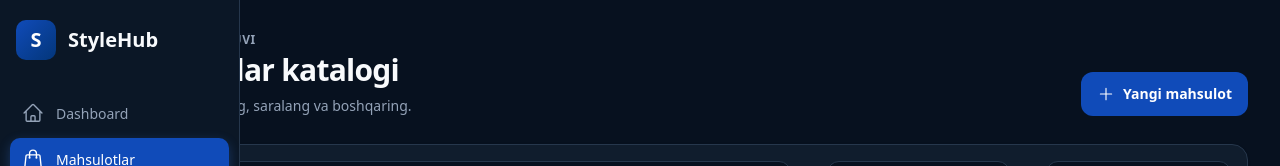
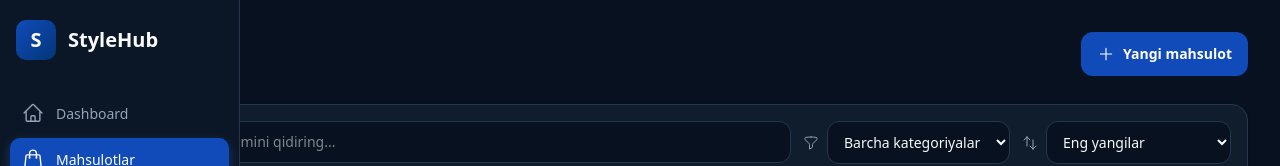
Before and after one commit to projekt-create/StyleHub, a Next.js app: page /products in a window 1280 px wide. Shown: the top 166 px of the page. Built offline with nearby package versions, Linux system fonts and the light colour scheme; no server answers.

Commit message:
delate trash

```diff
--- a/src/app/products/page.jsx
+++ b/src/app/products/page.jsx
@@ -59,7 +59,7 @@ export default function ProductsPage() {
       <SaidBar />
       <main className="ml-[68px] min-h-screen p-4 sm:p-8">
         <header className="mx-auto mb-7 flex max-w-[1440px] flex-col justify-between gap-4 md:flex-row md:items-end">
-          <div><p className="mb-1 text-xs font-semibold uppercase tracking-wider text-[var(--text-muted)]">StyleHub boshqaruvi</p><h1 className="text-3xl font-extrabold tracking-tight text-[var(--text)]">Mahsulotlar katalogi</h1><p className="mt-2 text-sm text-[var(--text-muted)]">Mahsulotlarni qidiring, saralang va boshqaring.</p></div>
+          <div><h1 className="text-3xl font-extrabold tracking-tight text-[var(--text)]">Products</h1></div>
           <Link href="/products/new" className="inline-flex items-center justify-center gap-2 rounded-xl bg-[var(--primary)] px-4 py-3 text-sm font-bold text-white transition hover:bg-[var(--primary-hover)]"><HiOutlinePlus className="text-lg" /> Yangi mahsulot</Link>
         </header>
 
```
